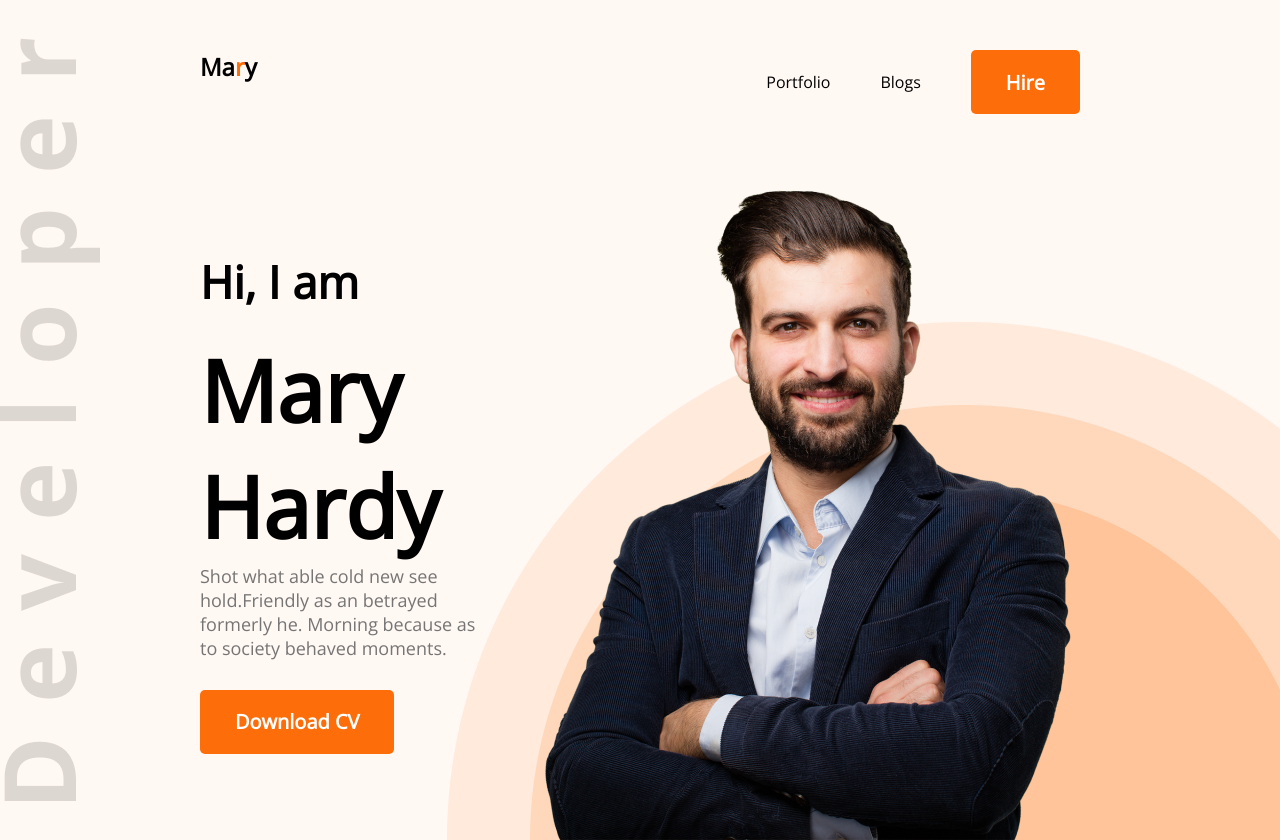
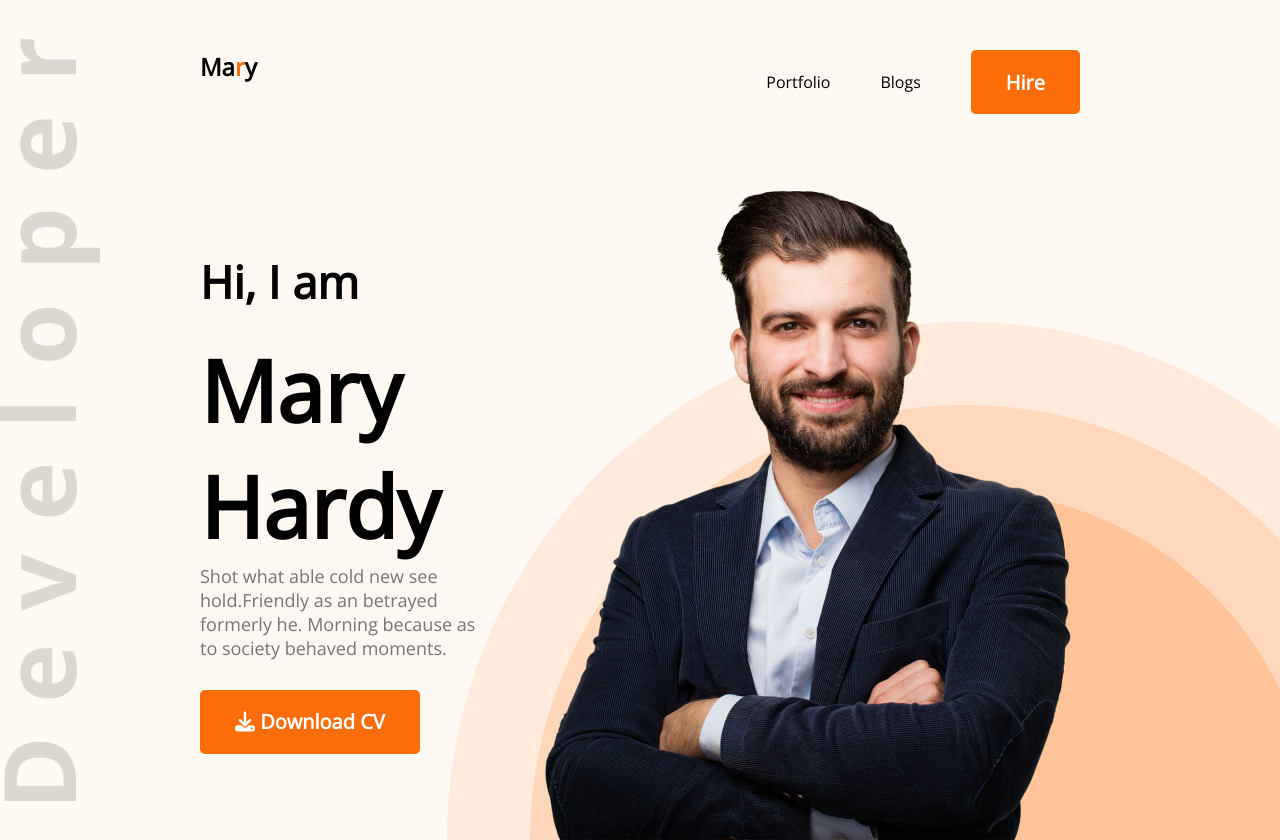
Before and after one commit to zahidshihab7122/developer-portfolio, a plain HTML site: page index.html in a window 1280 px wide. Shown: the top 840 px of the page. Drawn offline with nearby package versions, Linux system fonts and the light colour scheme; files that its build step writes are made by us from their sources; files whose address does not match are found by name.

```diff
--- a/index.html
+++ b/index.html
@@ -5,7 +5,8 @@
     <meta charset="UTF-8">
     <meta name="viewport" content="width=device-width, initial-scale=1.0">
     <title>Developer Portfolio</title>
-    <link rel="stylesheet" href="portfolio.css">
+    <script src="https://kit.fontawesome.com/b3852f8e79.js" crossorigin="anonymous"></script>
+    <link rel="stylesheet" href="styles/portfolio.css">
     <link rel="preconnect" href="https://fonts.googleapis.com">
     <link rel="preconnect" href="https://fonts.gstatic.com" crossorigin>
     <link href="https://fonts.googleapis.com/css2?family=Open+Sans&display=swap" rel="stylesheet">
@@ -28,7 +29,7 @@
                 <p class="banner-description">Shot what able cold new see hold.Friendly as an betrayed formerly he.
                     Morning because as to society
                     behaved moments.</p>
-                <button class="btn-primary">Download CV</button>
+                <button class="btn-primary"><i class="fa-solid fa-download"></i> Download CV</button>
             </div>
             <img src="images/hardy.png" alt="">
         </div>
@@ -149,14 +150,15 @@
                 </div>
             </div>
             <div class="resume-button">
-                <button class="btn-primary">Download CV</button>
+                <button class="btn-primary"><i class="fa-solid fa-download"></i> Download CV</button>
             </div>
         </section>
         <!-- contact section -->
         <section class="contact">
             <div>
                 <h3 class="section-title">Let's Connect</h3>
-                <p class="section-description">Please fill out the form on this section to contact with me or call between 9:00 A.M and 8.00 P.M ET,
+                <p class="section-description">Please fill out the form on this section to contact with me or call
+                    between 9:00 A.M and 8.00 P.M ET,
                     Monday through Friday.</p>
                 <a href="">
                     <img src="images/icons/facebook.png" alt="">
```
Also changed, not shown: styles/portfolio.css (+6 -4 lines).
